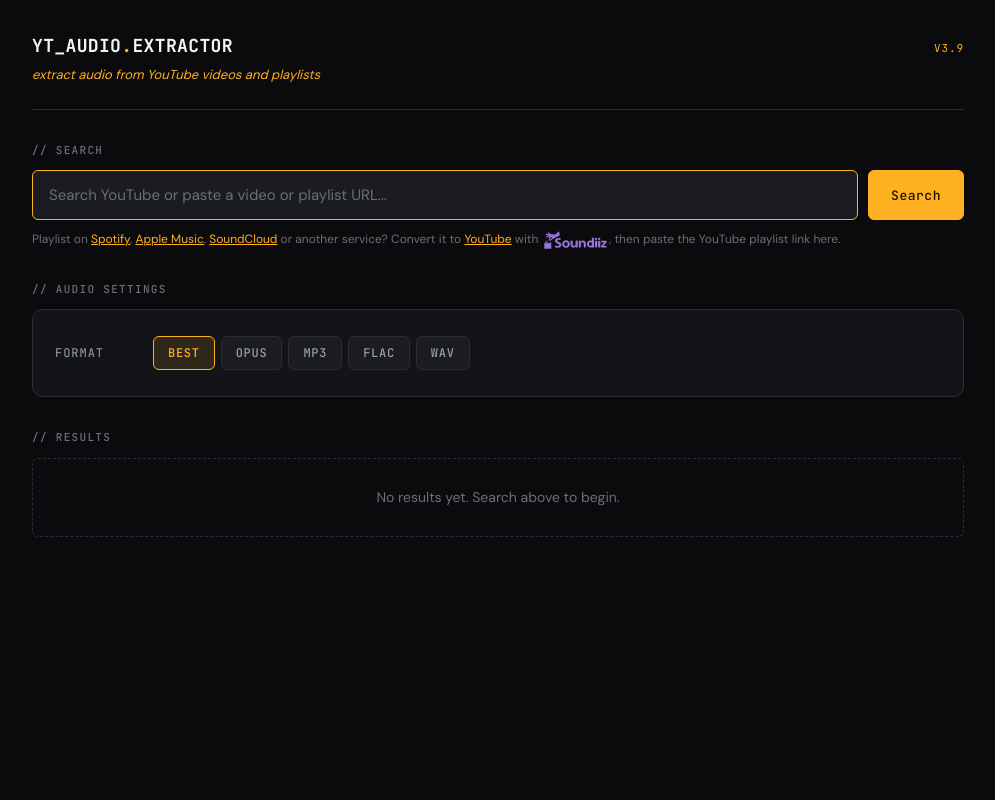
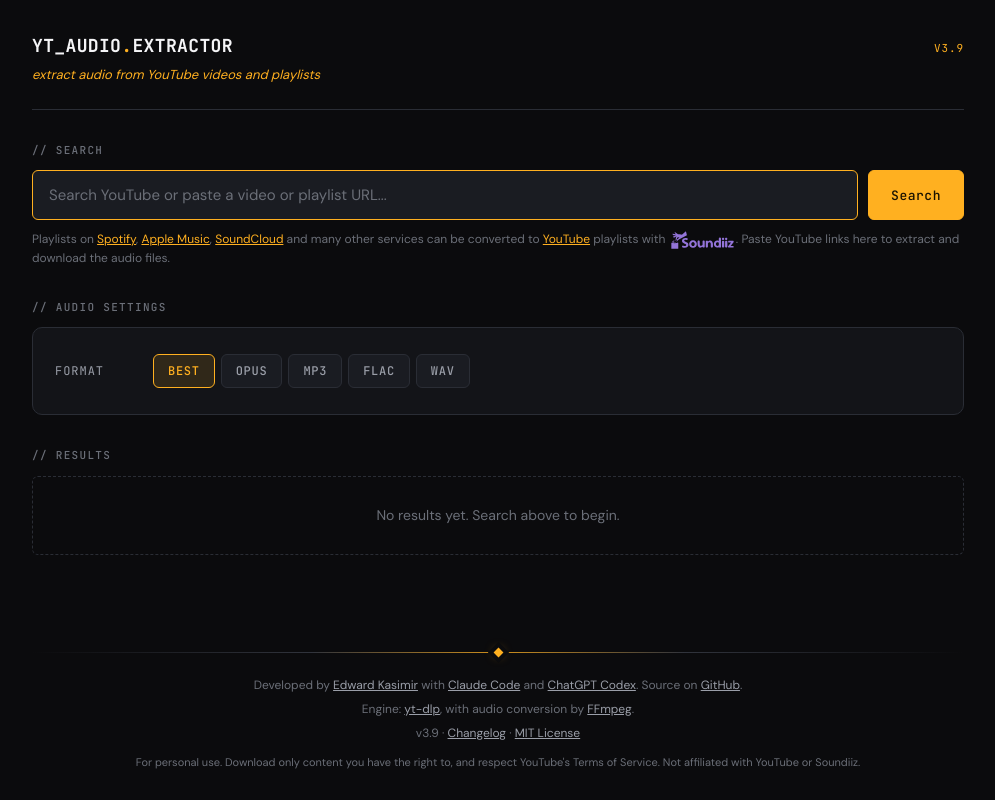
Before and after one commit to Edulus/YT-Audio-Extractor, a Flask app: page / in a window 1280 px wide. Shown: the whole page, without its empty margins (142-1137 px from the left). Run offline with Flask 3, Linux system fonts and the light colour scheme; parts of the project's set-up code (start-up, migrations or seed data) failed here and were passed over; some libraries are stand-ins or nearby versions.

Commit message:
Footer, LICENSE, clearer batch counts and UI polish (v3.9)
- Footer pinned to the bottom of the window: credits, links to the repo,
  yt-dlp, FFmpeg, changelog and MIT License, plus a personal-use note,
  under a fading rule with an amber diamond
- Add the MIT LICENSE file the README already named
- Batch counts add up to the total (saved, already had, failed)
- Reworded search hint, dark thin queue scrollbar with more spacing
- Installer publisher name set to Edward Kasimir

Co-Authored-By: Claude Opus 5.5 <noreply@anthropic.com>

```diff
--- a/templates/index.html
+++ b/templates/index.html
@@ -11,6 +11,7 @@
   <link href="https://fonts.googleapis.com/css2?family=DM+Sans:wght@400;500;700&family=JetBrains+Mono:wght@400;500;700&display=swap" rel="stylesheet" />
   <style>
     :root {
+      color-scheme: dark;  /* dark native scrollbars and form controls */
       --bg: #0b0b0d;
       --bg-elev: #131418;
       --bg-elev-2: #1a1c22;
@@ -49,7 +50,12 @@
     .app {
       max-width: 980px;
       margin: 0 auto;
-      padding: 32px 24px 80px;
+      padding: 32px 24px 24px;
+      /* Column layout so the footer sits at the bottom of the window and
+         any spare space falls above it. */
+      min-height: 100vh;
+      display: flex;
+      flex-direction: column;
     }
 
     /* ---- Header ---- */
@@ -489,8 +495,16 @@
       border-top: 1px solid var(--border);
       max-height: 320px;
       overflow-y: auto;
+      padding-right: 16px;  /* keep the status column clear of the scrollbar */
       font-size: 13px;
+      scrollbar-width: thin;
+      scrollbar-color: var(--border-strong) transparent;
     }
+    /* Older Chromium/Edge without scrollbar-color support. */
+    .queue::-webkit-scrollbar { width: 8px; }
+    .queue::-webkit-scrollbar-track { background: transparent; }
+    .queue::-webkit-scrollbar-thumb { background: var(--border-strong); border-radius: 4px; }
+    .queue::-webkit-scrollbar-thumb:hover { background: var(--text-faint); }
     .progress-panel.expanded .queue { display: flex; flex-direction: column; gap: 2px; }
     .queue-row { display: flex; gap: 10px; align-items: baseline; padding: 4px 0; color: var(--text-dim); }
     .queue-num { font-family: var(--mono); font-size: 11px; color: var(--text-faint); width: 28px; flex-shrink: 0; text-align: right; }
@@ -516,6 +530,41 @@
     .soundiiz-link img { height: 18px; width: auto; display: block; transition: opacity 0.15s; }
     .soundiiz-link:hover img { opacity: 0.8; }
     .soundiiz-link:focus-visible { outline: 1px solid var(--accent); outline-offset: 3px; }
+    /* ---- Footer ---- */
+    .app > section:last-of-type { margin-bottom: 56px; }
+    .site-footer {
+      margin-top: auto;
+      padding-top: 24px;
+      position: relative;
+      font-size: 12px;
+      color: var(--text-faint);
+      text-align: center;
+    }
+    /* Rule that fades out at both ends, with an amber dot in the middle
+       like the one in the title. */
+    .site-footer::before {
+      content: '';
+      position: absolute;
+      top: 0; left: 0; right: 0;
+      height: 1px;
+      background: linear-gradient(90deg, transparent, var(--border-strong) 30%,
+        var(--accent) 50%, var(--border-strong) 70%, transparent);
+      opacity: 0.8;
+    }
+    .site-footer::after {
+      content: '';
+      position: absolute;
+      top: -3px; left: 50%;
+      width: 7px; height: 7px;
+      margin-left: -3.5px;
+      background: var(--accent);
+      transform: rotate(45deg);
+      box-shadow: 0 0 0 4px var(--bg), 0 0 10px rgba(255, 176, 32, 0.5);
+    }
+    .site-footer p { margin: 0 0 6px; }
+    .site-footer p.fine { margin-top: 12px; font-size: 11px; }
+    .site-footer a { color: var(--text-dim); }
+    .site-footer a:hover { color: var(--accent); }
     /* ---- Animations ---- */
     @keyframes fade-in {
       from { opacity: 0; transform: translateY(2px); }
@@ -564,15 +613,15 @@
         <button type="button" id="search-btn" class="btn primary">Search</button>
       </div>
       <p class="search-hint">
-        Playlist on
+        Playlists on
         <a href="https://open.spotify.com" target="_blank" rel="noopener noreferrer">Spotify</a>,
         <a href="https://music.apple.com" target="_blank" rel="noopener noreferrer">Apple Music</a>,
         <a href="https://soundcloud.com" target="_blank" rel="noopener noreferrer">SoundCloud</a>
-        or another service? Convert it to
-        <a href="https://www.youtube.com" target="_blank" rel="noopener noreferrer">YouTube</a> with
+        and many other services can be converted to
+        <a href="https://www.youtube.com" target="_blank" rel="noopener noreferrer">YouTube</a> playlists with
         <a class="soundiiz-link" href="https://soundiiz.com" target="_blank" rel="noopener noreferrer"
-           title="Open Soundiiz in a new tab"><img src="/static/soundiiz-logo.svg" alt="Soundiiz"></a>,
-        then paste the YouTube playlist link here.
+           title="Open Soundiiz in a new tab"><img src="/static/soundiiz-logo.svg" alt="Soundiiz"></a>.
+        Paste YouTube links here to extract and download the audio files.
       </p>
       <div id="search-status"></div>
     </section>
@@ -623,6 +672,35 @@
         <div class="empty">No results yet. Search above to begin.</div>
       </div>
     </section>
+
+    <footer class="site-footer">
+      <p>
+        Developed by
+        <a href="https://github.com/Edulus" target="_blank" rel="noopener noreferrer">Edward Kasimir</a>
+        with
+        <a href="https://claude.com/claude-code" target="_blank" rel="noopener noreferrer">Claude Code</a>
+        and
+        <a href="https://openai.com/codex" target="_blank" rel="noopener noreferrer">ChatGPT Codex</a>.
+        Source on
+        <a href="https://github.com/Edulus/YT-Audio-Extractor" target="_blank" rel="noopener noreferrer">GitHub</a>.
+      </p>
+      <p>
+        Engine:
+        <a href="https://github.com/yt-dlp/yt-dlp" target="_blank" rel="noopener noreferrer">yt-dlp</a>,
+        with audio conversion by
+        <a href="https://ffmpeg.org" target="_blank" rel="noopener noreferrer">FFmpeg</a>.
+      </p>
+      <p>
+        v3.9 &middot;
+        <a href="https://github.com/Edulus/YT-Audio-Extractor/blob/master/CHANGELOG.md" target="_blank" rel="noopener noreferrer">Changelog</a>
+        &middot;
+        <a href="https://github.com/Edulus/YT-Audio-Extractor/blob/master/LICENSE" target="_blank" rel="noopener noreferrer">MIT License</a>
+      </p>
+      <p class="fine">
+        For personal use. Download only content you have the right to, and respect
+        YouTube's Terms of Service. Not affiliated with YouTube or Soundiiz.
+      </p>
+    </footer>
   </div>
 
   <!-- Shared audio element for in-row previews. Hidden; controlled entirely via JS. -->
@@ -1193,8 +1271,11 @@
       const pct = Math.round((payload.current_progress || 0) * 100);
       fillEl.style.width = pct + '%';
       pctEl.textContent = pct + '%';
-      countsEl.textContent = `Completed ${payload.completed} of ${payload.total}` +
-        (payload.skipped ? `, ${payload.skipped} already had` : '');
+      const failed = (payload.errors || []).length;
+      const processed = (payload.completed || 0) + (payload.skipped || 0) + failed;
+      countsEl.textContent = `Processed ${processed} of ${payload.total}: ${payload.completed || 0} saved` +
+        (payload.skipped ? `, ${payload.skipped} already had` : '') +
+        (failed ? `, ${failed} failed` : '');
 
       renderQueue(payload.items || []);
       if (payload.errors && payload.errors.length > 0) {
@@ -1311,21 +1392,20 @@
         : completed > 1
           ? `${completed} files saved`
           : `1 file saved`;
-      const already = skipped > 0
-        ? `<div class="sub">${skipped} track${skipped === 1 ? '' : 's'} already in your folder, skipped.</div>`
-        : '';
-      const partial = errorCount > 0
-        ? `<div class="sub partial">${errorCount} track${errorCount === 1 ? '' : 's'} failed (${completed + skipped}/${total}).</div>`
-        : '';
+      const parts = [`${completed} saved`];
+      if (skipped > 0) parts.push(`${skipped} already in your folder (skipped)`);
+      if (errorCount > 0) parts.push(`<span class="partial">${errorCount} failed</span>`);
+      if (notDone > 0) parts.push(`${notDone} not downloaded`);
+      const breakdown = `<div class="sub">Of ${total} track${total === 1 ? '' : 's'}: ${parts.join(', ')}.</div>`;
 
       els.downloadContainer.innerHTML = `
         <div class="download-panel">
           <div class="info">
             <div>${headline}</div>
             <div class="sub">${escapeHtml(outputDir)}</div>
-            ${already}
-            ${stoppedNote}
-            ${partial}
+            ${breakdown}
+            ${payload.stopped ? '<div class="sub">Stopped.</div>' : ''}
+            ${errorCount > 0 ? '<div class="sub">See // Errors in the Progress panel for why.</div>' : ''}
           </div>
           <button type="button" id="open-folder-btn" class="btn primary">Open Folder</button>
         </div>
```
Also changed, not shown: CHANGELOG.md, 2 other files.
